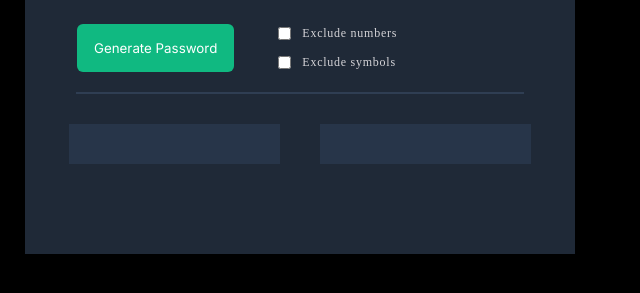
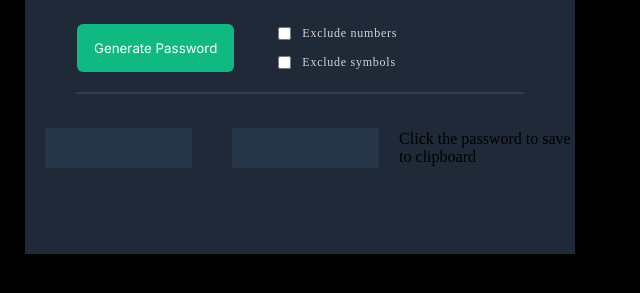
Before and after one commit to CodeLass/password-generator, a plain HTML site: page index.html in a window 1280 px wide. Shown: the part 321-614 px from the top of the page, without its empty margins (0-640 px from the left). Drawn offline with Linux system fonts and the light colour scheme.

Commit message:
Add instruction to save password to clipboard

```diff
--- a/index.html
+++ b/index.html
@@ -32,6 +32,7 @@
                     </div>
                     <div id="password2-el" class="password">
                     </div>
+                    <p>Click the password to save to clipboard</p>
                 </div>
             </div>
         </div>
```
